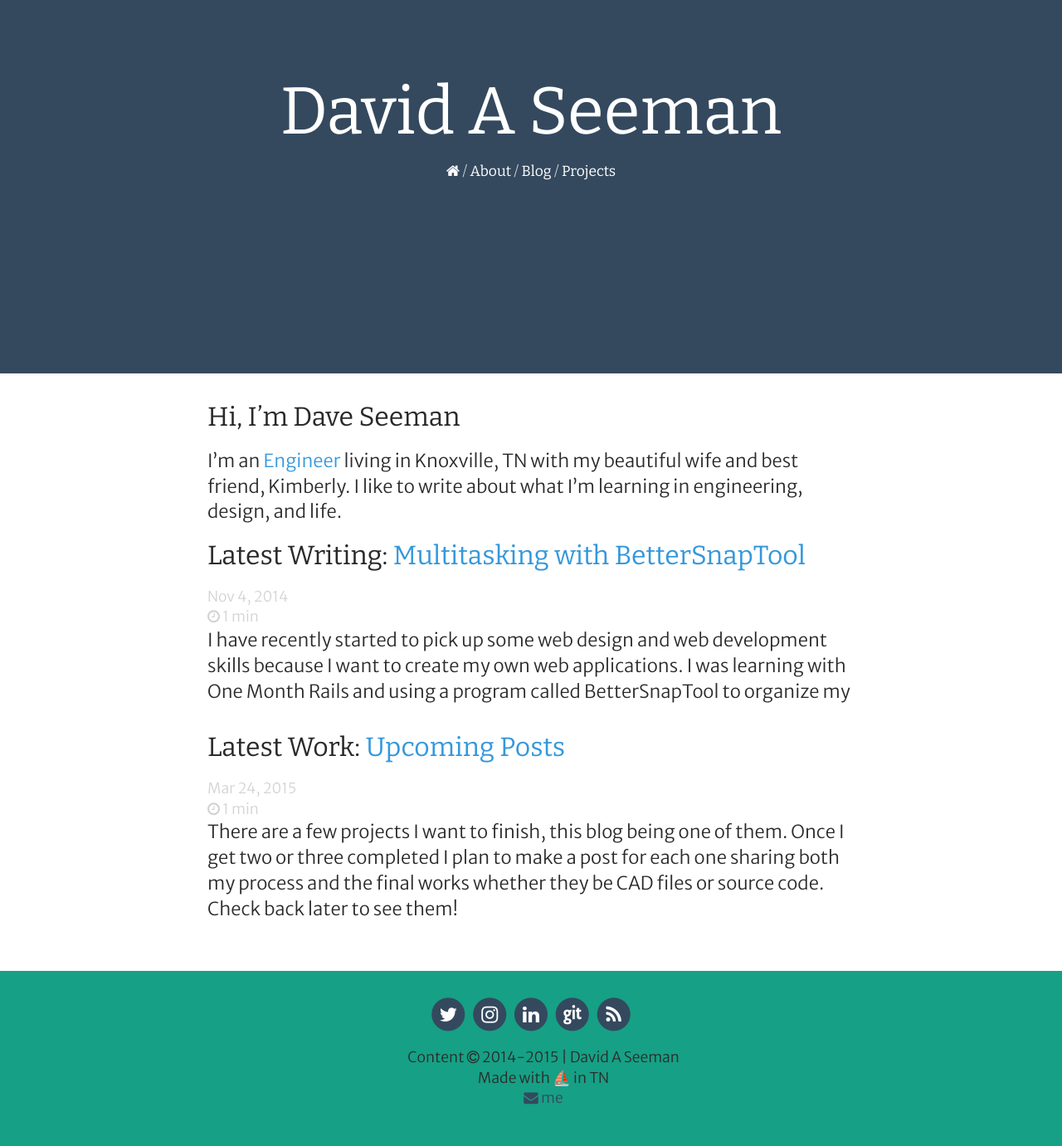
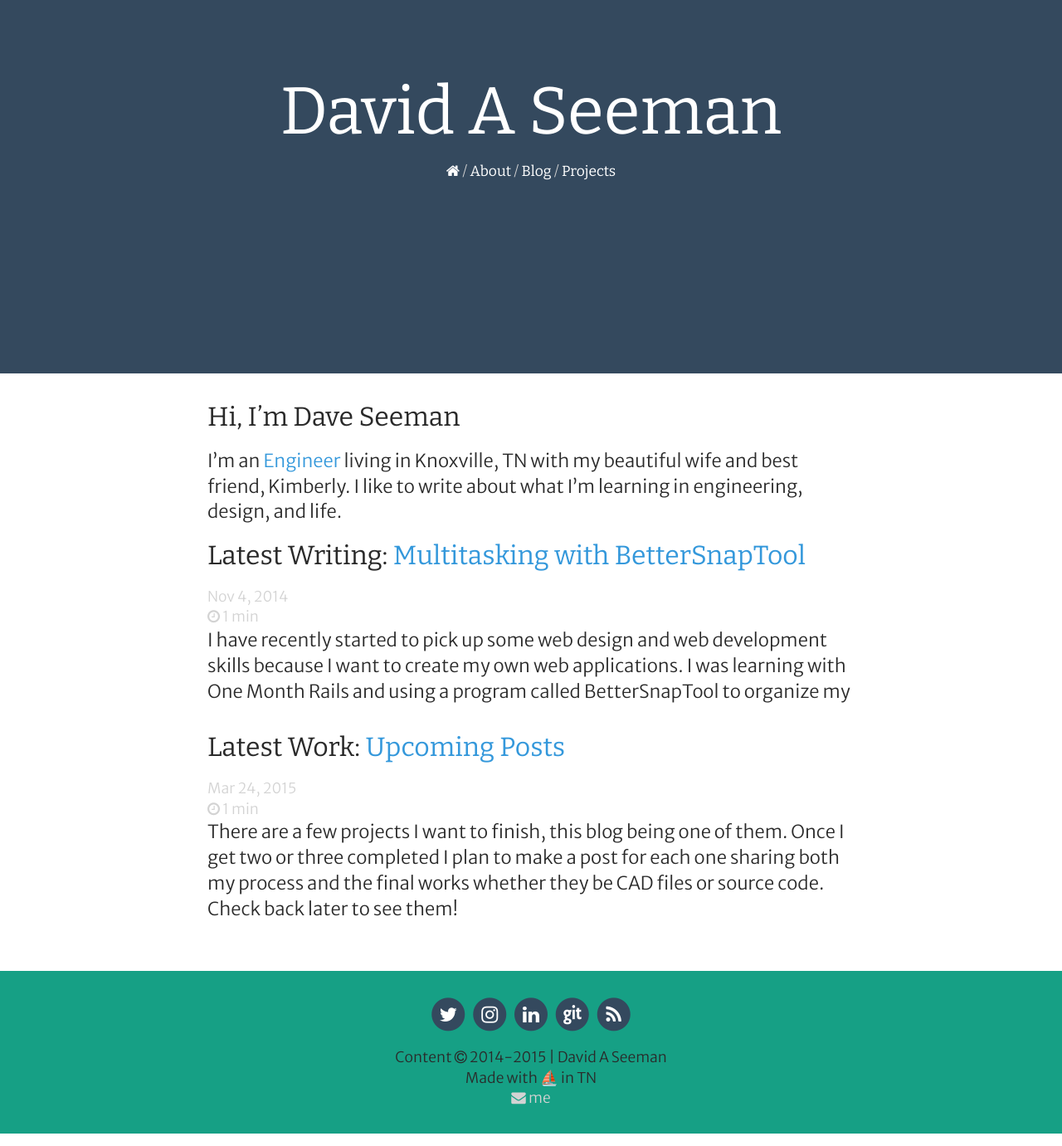
Before and after one commit to Shipwright/daveas.github.io, a Jekyll site: the page built from index.html, in a window 1280 px wide. Shown: the whole page at 83% size. Built offline with Jekyll 4.4.1, drawn with Linux system fonts in a browser that asks for light colours; nearby versions of some CDN libraries; emoji names are drawn with the system emoji font; some web fonts are replaced.

Commit message:
Update _footer.scss

```diff
--- a/_sass/_footer.scss
+++ b/_sass/_footer.scss
@@ -12,12 +12,16 @@
 }
 
 .footer-meta {
+  color: $gray-color;
   padding-top: $spacing-unit/2;
   padding-bottom: $spacing-unit;
   ul {
-     list-style-type: none;
-     li {
-       display: block;
-     }
+    margin: 0;
+    padding: 0;
+    list-style-type: none;
+    li {
+      @include gray-links;
+      display: block;
+    }
   }
 }
```
